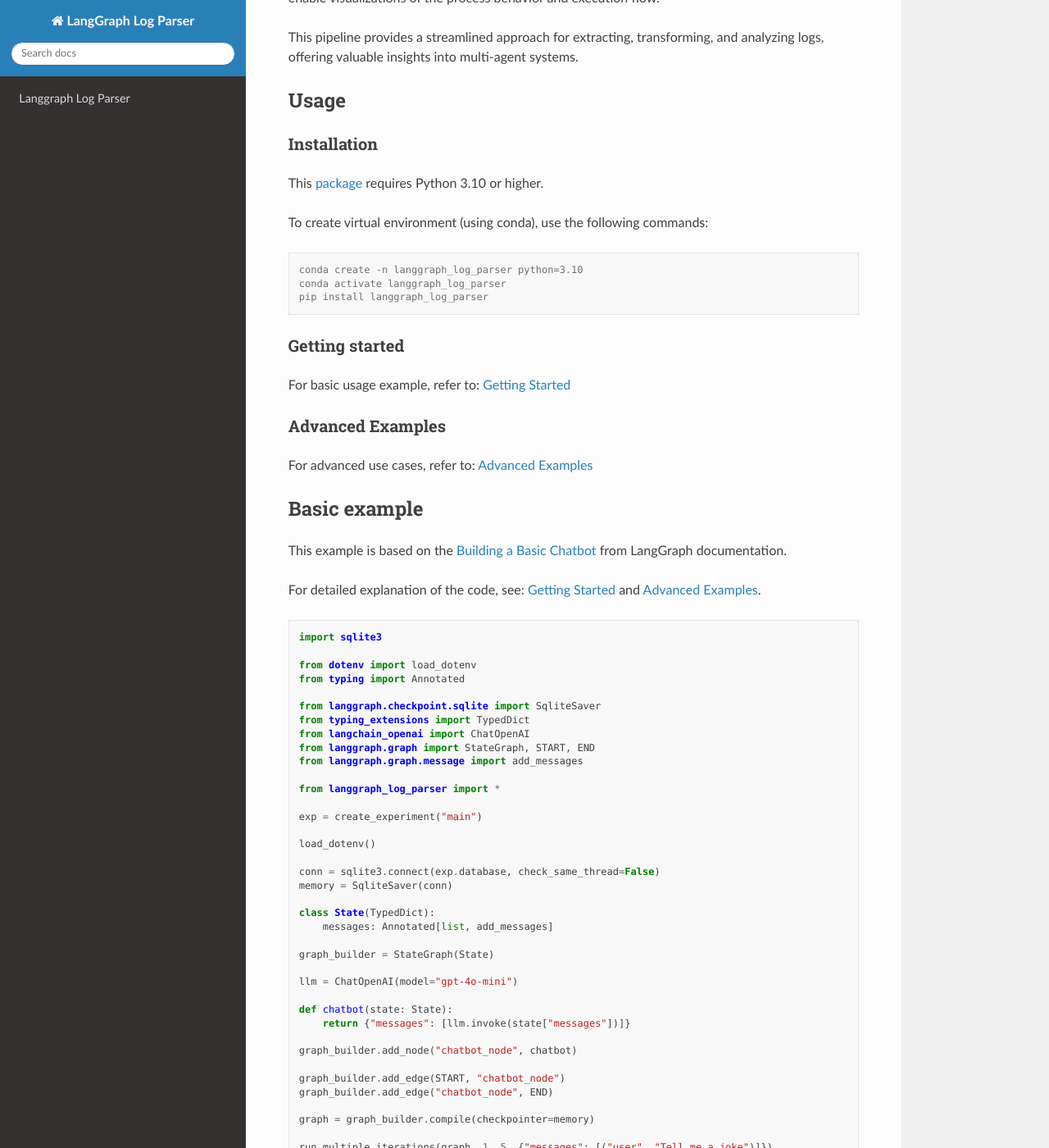
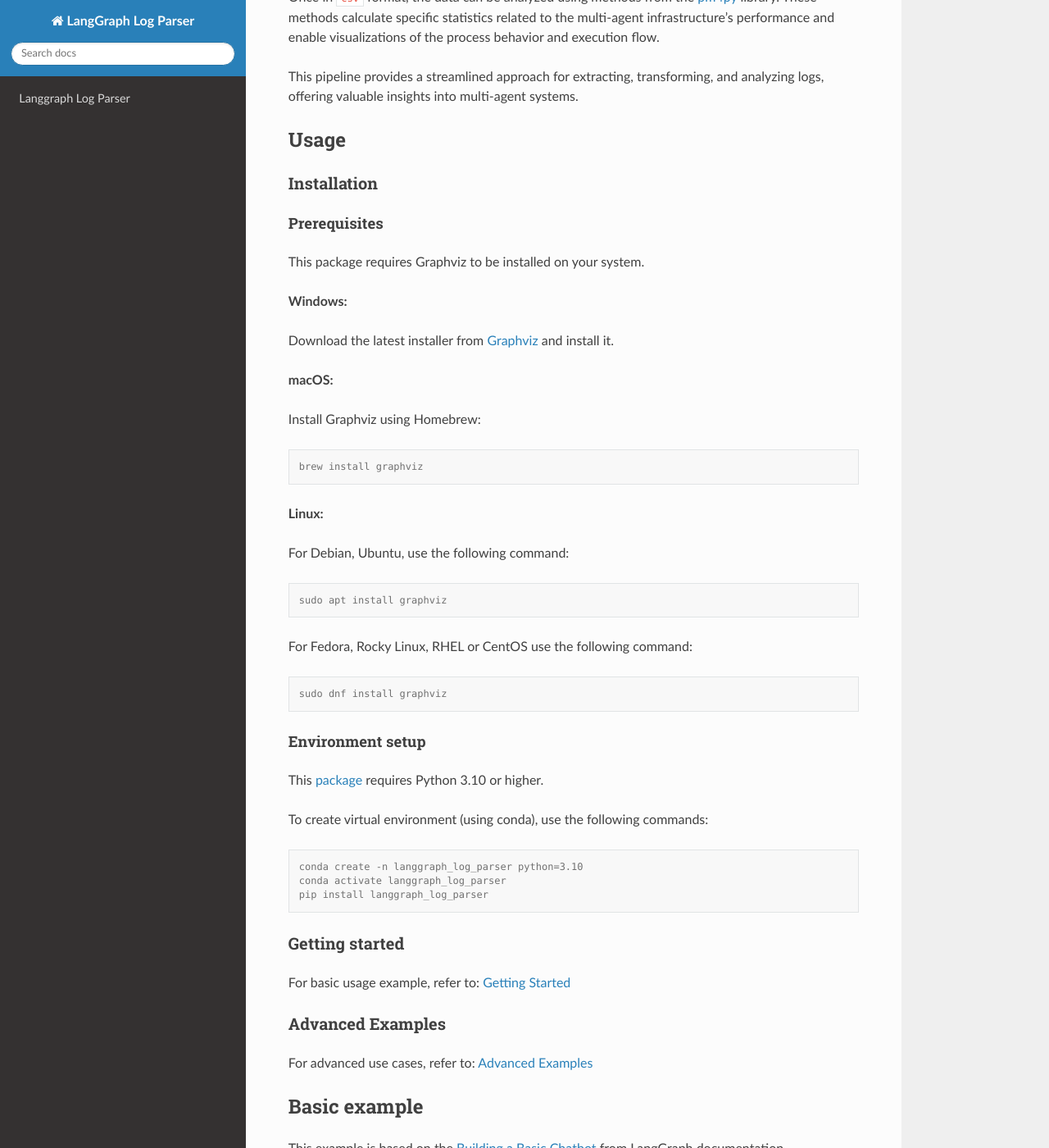
Before and after one commit to serafinski/LangGraph-Compare, a Sphinx documentation site: the page built from docs/index.rst, in a window 1280 px wide and 1400 px high, scrolled down 676 px. Shown: the whole window at 82% size. Built offline with Sphinx 7.4.7 and the Read the Docs theme 3.1.0, drawn with Linux system fonts in a browser that asks for light colours; some of the changed text lies outside the part shown.

Commit message:
update to README.md and index.rst to include info about need of graphviz

```diff
--- a/docs/index.rst
+++ b/docs/index.rst
@@ -22,6 +22,38 @@ Usage
 Installation
 ============
 
+Prerequisites
+-------------
+This package requires Graphviz to be installed on your system.
+
+**Windows:**
+
+Download the latest installer from `Graphviz <https://graphviz.org/download/>`_ and install it.
+
+**macOS:**
+
+Install Graphviz using Homebrew:
+
+.. code-block:: console
+
+   brew install graphviz
+
+**Linux:**
+
+For Debian, Ubuntu, use the following command:
+
+.. code-block:: console
+
+   sudo apt install graphviz
+
+For Fedora, Rocky Linux, RHEL or CentOS use the following command:
+
+.. code-block:: console
+
+   sudo dnf install graphviz
+
+Environment setup
+-----------------
 This `package <https://pypi.org/project/langgraph_log_parser/>`_ requires Python 3.10 or higher.
 
 To create virtual environment (using conda), use the following commands:
```
Also changed, not shown: README.md (+25 -0 lines).
